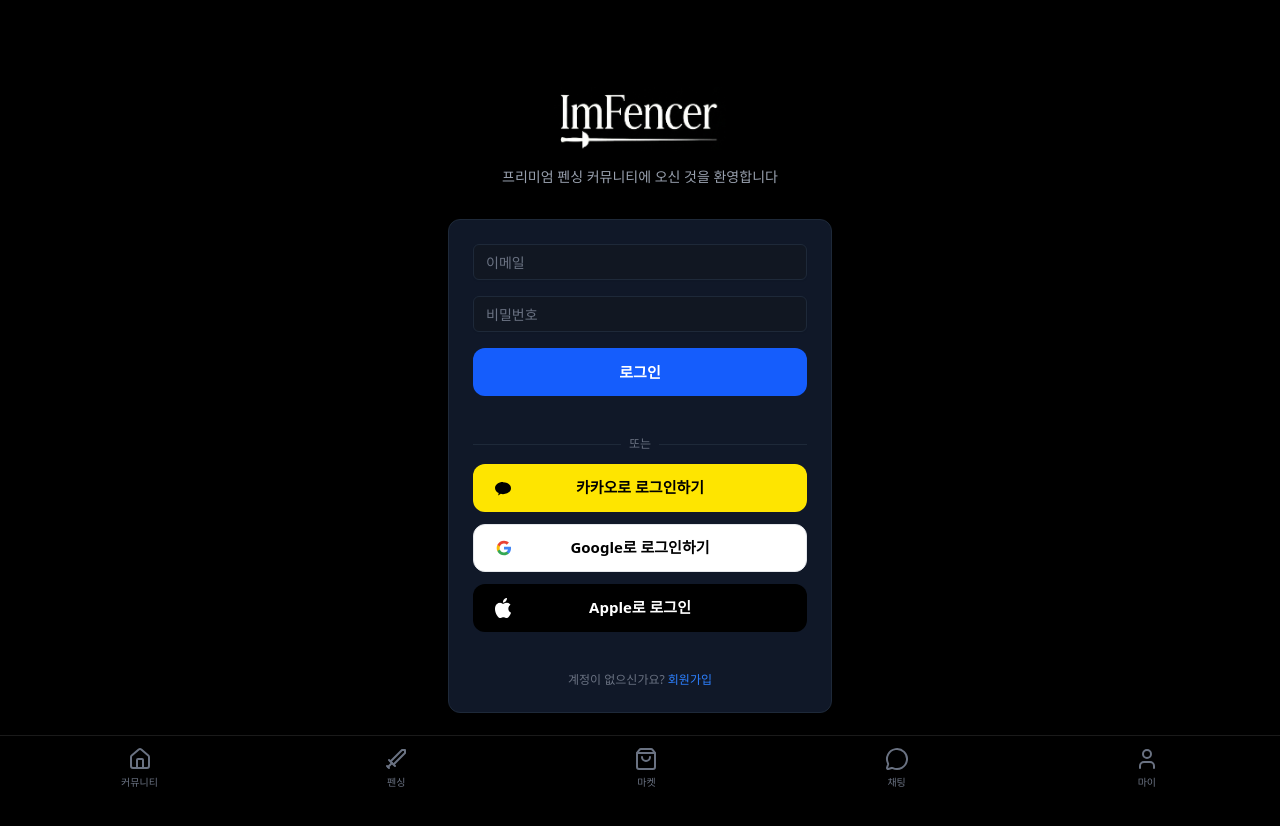
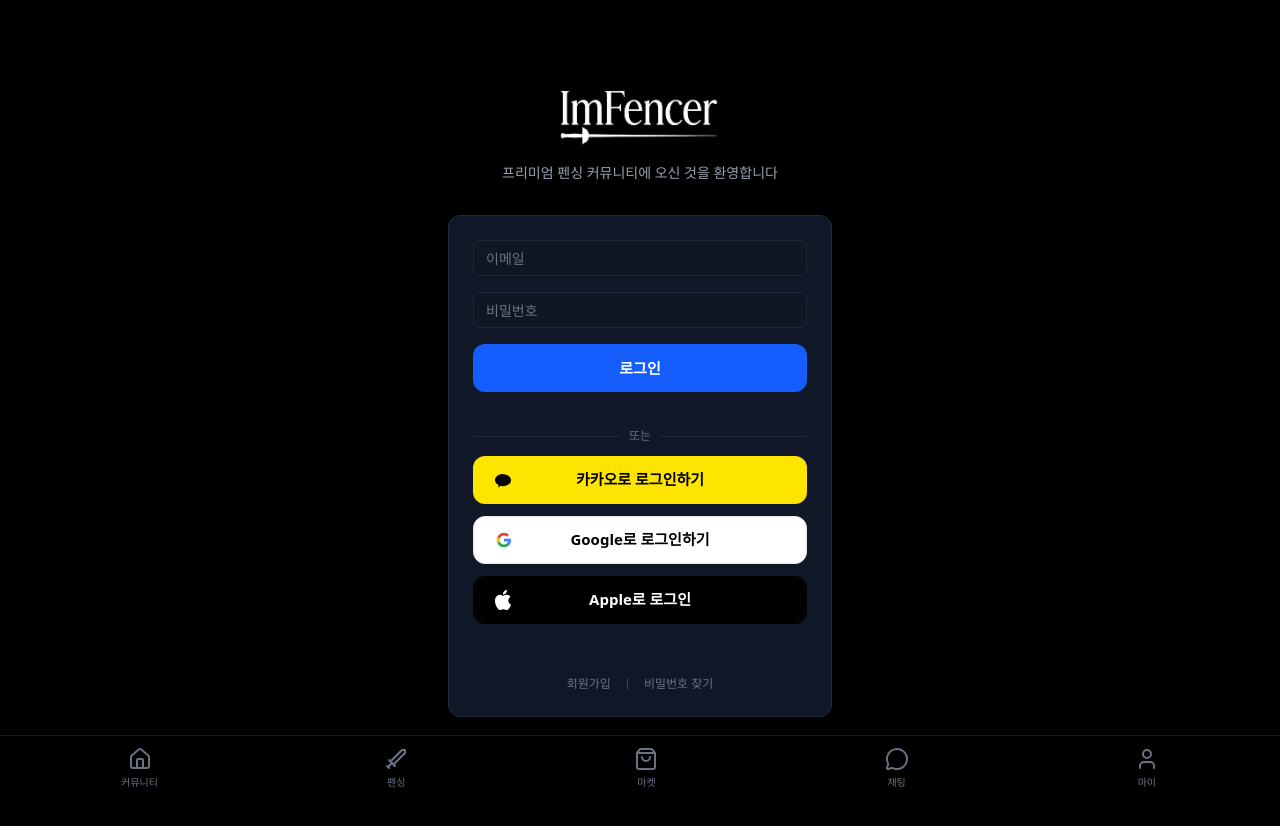
Before and after one commit to jiminp2521/ImFencer, a Next.js app: page /login in a window 1280 px wide. Shown: the top 826 px of the page. Built offline with nearby package versions, Linux system fonts and the light colour scheme; no server answers.

Commit message:
fix: Balance login UI spacing around divider and simplify footer links

```diff
--- a/app/login/page.tsx
+++ b/app/login/page.tsx
@@ -47,7 +47,7 @@
                 <p className="text-gray-400 text-sm">프리미엄 펜싱 커뮤니티에 오신 것을 환영합니다</p>
             </div>
 
-            <Card className="w-full max-w-sm p-6 bg-gray-900 border-gray-800 space-y-4">
+            <Card className="w-full max-w-sm p-6 bg-gray-900 border-gray-800 space-y-3">
                 <form onSubmit={handleLogin} className="space-y-4">
                     <div className="space-y-2">
                         <Input
@@ -87,13 +87,14 @@
 
                 <SocialLogin mode="login" />
 
-                <div className="text-center text-xs text-gray-500 space-y-2">
-                    <p>
-                        계정이 없으신가요?{' '}
-                        <Link href="/signup" className="text-blue-500 hover:underline">
-                            회원가입
-                        </Link>
-                    </p>
+                <div className="flex justify-center items-center gap-4 text-xs text-gray-500 mt-4">
+                    <Link href="/signup" className="hover:text-white transition-colors">
+                        회원가입
+                    </Link>
+                    <span className="h-3 w-px bg-gray-700" />
+                    <Link href="/reset-password" className="hover:text-white transition-colors">
+                        비밀번호 찾기
+                    </Link>
                 </div>
             </Card>
         </div>
```
